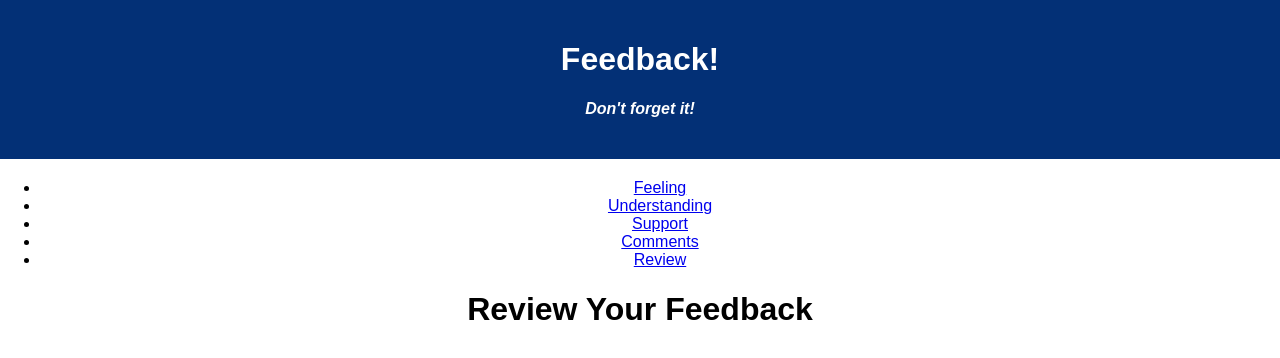
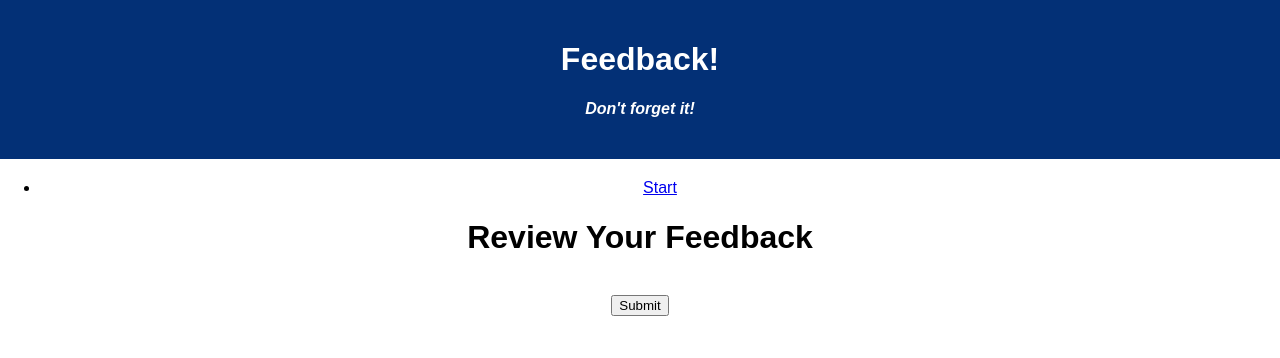
Before and after one commit to connorpeck/weekend-redux-feedback-loop, a React (Create React App) app: page /#/review in a window 1280 px wide. Shown: the top 358 px of the page. Built offline with nearby package versions, Linux system fonts and the light colour scheme.

Commit message:
navigation working on next buttons

```diff
--- a/src/components/App/App.jsx
+++ b/src/components/App/App.jsx
@@ -20,11 +20,8 @@ function App() {
       </header>
       <ul>
 
-        <li><a href="/#/feeling">Feeling</a></li>
-        <li><a href="/#/understanding">Understanding</a></li>
-        <li><a href="/#/support">Support</a></li>
-        <li><a href="/#/comments">Comments</a></li>
-        <li><a href="/#/review">Review</a></li>
+        <li><a href="/#/feeling">Start</a></li>
+
 
       </ul>
       <Router>
--- a/src/components/Comments/Comments.jsx
+++ b/src/components/Comments/Comments.jsx
@@ -1,10 +1,12 @@
 import { useState } from 'react';
 import {useDispatch, useSelector} from 'react-redux';
+import { useHistory } from 'react-router-dom';
 
 function Comments( props ){
     const [ comments, setComments ] = useState( null );
     const commentsReducer = useSelector( store => store.commentsReducer);
     const dispatch = useDispatch();
+    const history = useHistory();
 
     const collectComments = () => {
         console.log(event.target.value);
@@ -13,6 +15,7 @@ function Comments( props ){
     const storeComments = () => {
         console.log(comments);
         dispatch ( { type: 'ADD_COMMENTS', payload: comments});
+        history.push('/review')
 
     }
     return (
--- a/src/components/Feeling/Feeling.jsx
+++ b/src/components/Feeling/Feeling.jsx
@@ -1,24 +1,45 @@
+import React from 'react';
 import { useState } from 'react';
 import {useDispatch, useSelector} from 'react-redux';
+import { Route, HashRouter as Router } from 'react-router-dom';
+// import { useNavigate} from 'react-router-dom'//
+// not working with this version of rrd
+import { useHistory } from 'react-router-dom';
+import Understanding from '../Understanding/Understanding';
 
 function Feeling( props ){
     const [ feeling, setFeeling ] = useState( null );
     const feelingReducer = useSelector( store => store.feelingReducer);
     const dispatch = useDispatch();
+    // const naviagte = useNavigate();
+    const history = useHistory();
 
     const collectFeeling = () => {
         console.log(event.target.value);
         setFeeling('Feelings: ' + event.target.value);
     }
+
+
     const storeFeeling = () => {
         console.log(feeling);
         dispatch ( { type: 'ADD_FEELING', payload: feeling});
+        history.push( '/understanding' );
+
     }
+
     return (
         <div>
+
             <h2>How are you feeling today?</h2>
             <input onChange={collectFeeling}type="number" />
+
             <button onClick={storeFeeling}>Next</button>
+            {/* <Router>
+
+            <Route path='/understanding' >
+            < Understanding />
+             </Route>
+             </Router> */}
             {/* <p>Props: { JSON.stringify( props ) }</p> */}
         </div>
     );
--- a/src/components/Review/Review.jsx
+++ b/src/components/Review/Review.jsx
@@ -8,6 +8,11 @@ function Review( props ){
     const understandingReducer = useSelector ( store => store.understandingReducer);
     const supportReducer = useSelector ( store => store.supportReducer);
     const commentsReducer = useSelector ( store => store.commentsReducer);
+
+    const submitInfo = () => {
+        console.log('in submitInfo ');
+    }
+
     return (
         <div>
             <h1>Review Your Feedback</h1>
@@ -21,6 +26,8 @@ function Review( props ){
             </tbody>
 
             </table>
+            <br />
+            <button onClick={submitInfo}>Submit</button>
 
 
         </div>
--- a/src/components/Support/Support.jsx
+++ b/src/components/Support/Support.jsx
@@ -1,11 +1,13 @@
 import { useState } from 'react';
 import {useDispatch, useSelector} from 'react-redux';
+import { useHistory } from 'react-router-dom';
 
 function Support( props ){
     const [ support, setSupport ] = useState( null );
 
     const supportReducer = useSelector( store => store.supportReducer);
     const dispatch = useDispatch();
+    const history = useHistory();
 
     const collectSupport = () => {
         console.log(event.target.value);
@@ -14,6 +16,7 @@ function Support( props ){
     const storeSupport = () => {
         console.log(support);
         dispatch ( { type: 'ADD_SUPPORT', payload: support});
+        history.push('/comments');
     }
     return (
         <div>
--- a/src/components/Understanding/Understanding.jsx
+++ b/src/components/Understanding/Understanding.jsx
@@ -1,11 +1,13 @@
 import { useState } from 'react';
 import {useDispatch, useSelector} from 'react-redux';
+import { useHistory } from 'react-router-dom';
 
 function Understanding( props ){
     const [ understanding, setUnderstanding ] = useState( null );
 
     const understandingReducer = useSelector( store => store.understandingReducer);
     const dispatch = useDispatch();
+    const history = useHistory();
 
     const collectUnderstanding = () => {
         console.log(event.target.value);
@@ -14,6 +16,7 @@ function Understanding( props ){
     const storeUnderstanding = () => {
         console.log(understanding);
         dispatch ( { type: 'ADD_UNDERSTANDING', payload: understanding});
+        history.push( '/support' );
     }
 
     return (
```
